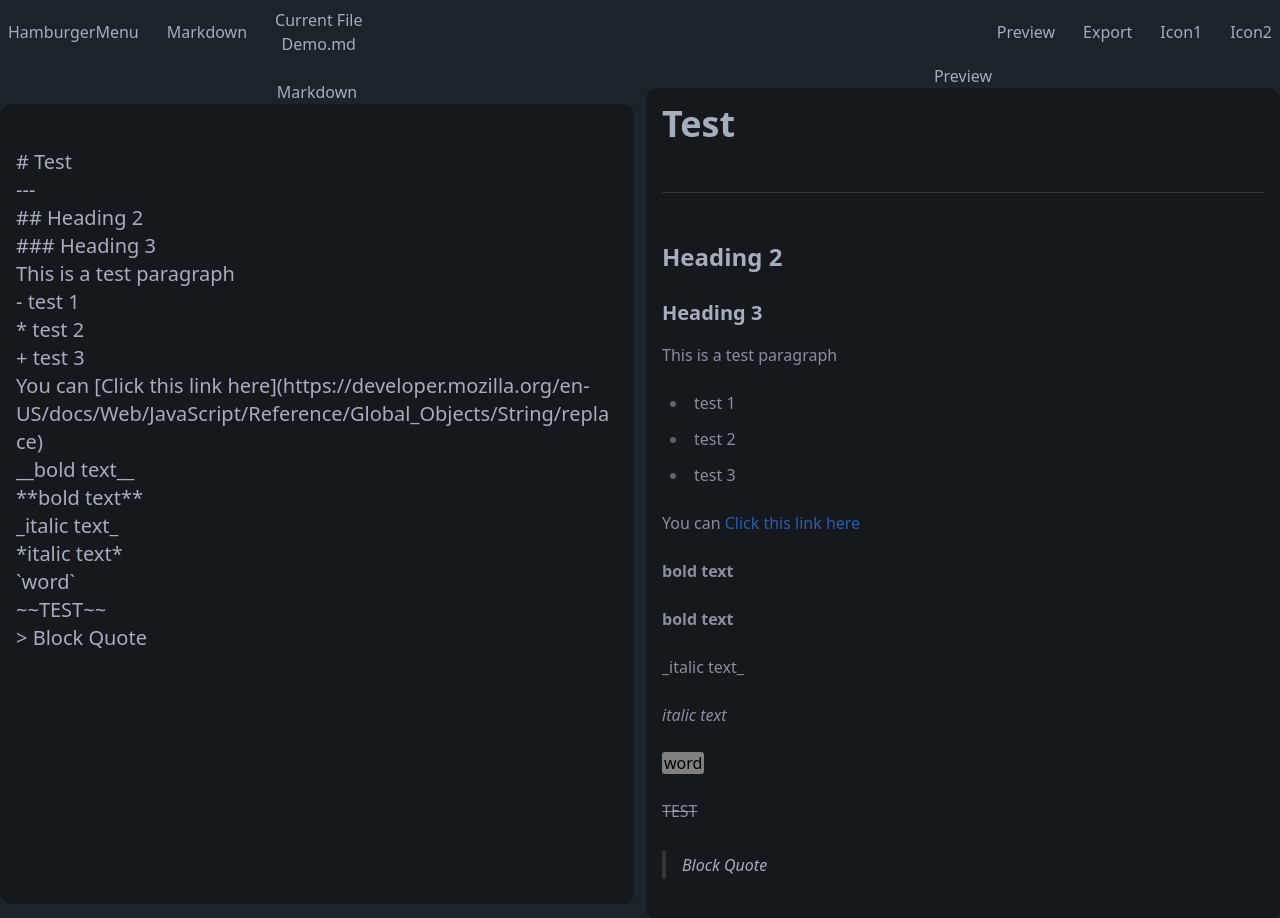
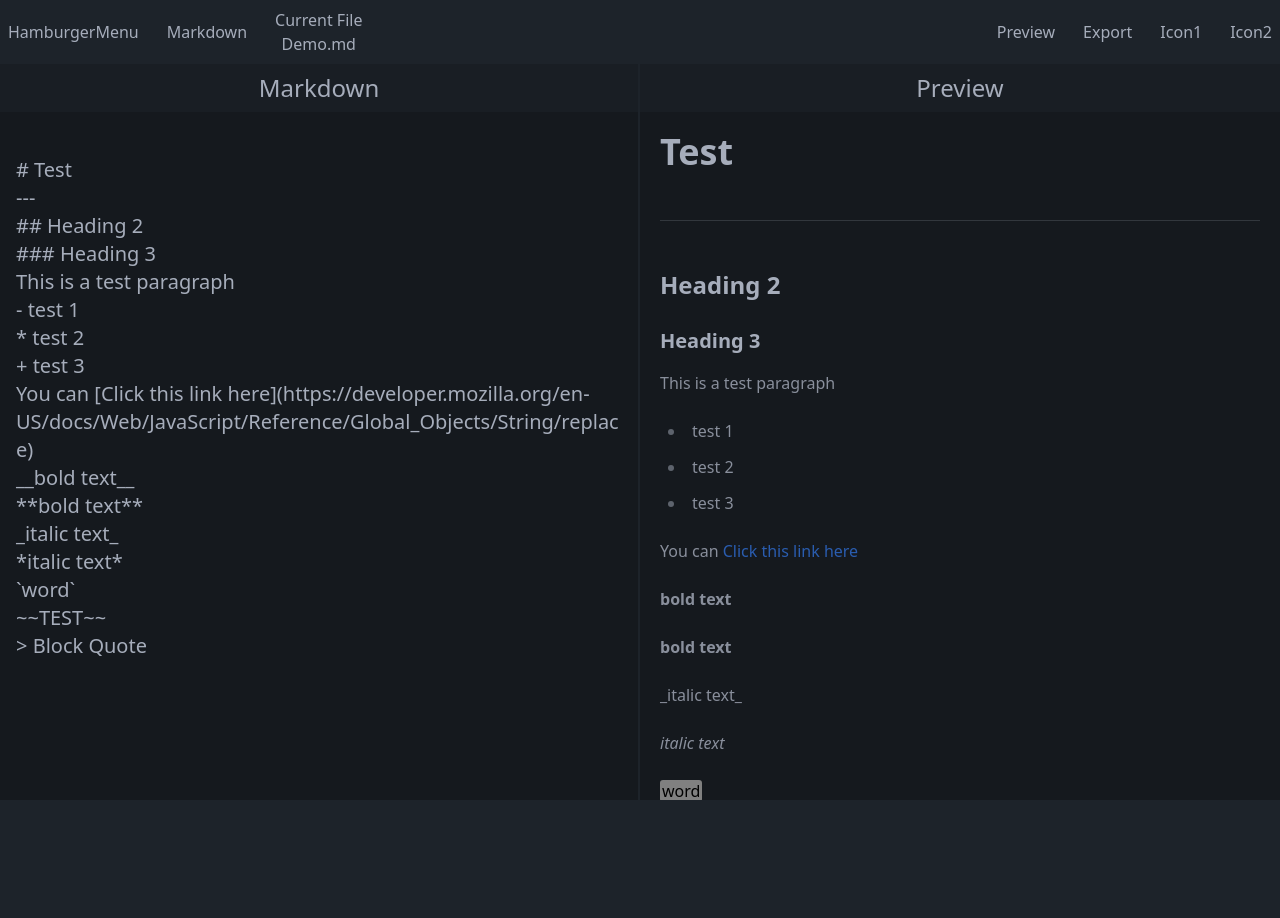
Before and after one commit to PasitU/ProjectMDParser, a Vue app: page / in a window 1280 px wide. After the commit the page ends 800 px from the top, so only its background shows below. Built offline with nearby package versions, Linux system fonts and the light colour scheme; a web font is replaced by a local one.

Commit message:
inital db.json and refactor markdown component

```diff
--- /dev/null
+++ b/data/db.json
@@ -0,0 +1,9 @@
+{
+    "documents": [
+        {
+            "id": "1",
+            "title": "untitiled.md",
+            "content": "This is a test document"
+        }
+    ]
+}
--- a/package.json
+++ b/package.json
@@ -8,10 +8,13 @@
     "build": "vite build",
     "preview": "vite preview",
     "lint": "eslint . --ext .vue,.js,.jsx,.cjs,.mjs --fix --ignore-path .gitignore",
-    "format": "prettier --write src/"
+    "format": "prettier --write src/",
+    "server": "json-server --watch ./data/db.json --port 3001"
   },
   "dependencies": {
     "@tailwindcss/typography": "^0.5.10",
+    "json-server": "^1.0.0-alpha.23",
+    "oh-vue-icons": "^1.0.0-rc3",
     "vue": "^3.4.15",
     "vue-router": "^4.2.5"
   },
--- a/src/assets/main.css
+++ b/src/assets/main.css
@@ -2,23 +2,17 @@
 @tailwind components;
 @tailwind utilities;
 
-/* @layer base {
-  h1 {
-    @apply text-2xl font-bold
-  }
-  h2 {
-    @apply text-xl font-bold;
-  }
-  h3 {
-    @apply text-lg font-bold;
-  }
-  h4 {
-    @apply text-base font-bold;
-  }
-  h5 {
-    @apply text-sm font-bold;
-  }
-  h6 {
-    @apply text-xs font-bold;
-  }
-} */
+/* Chrome, Edge, and Safari */
+*::-webkit-scrollbar {
+  width: 5px;
+}
+
+*::-webkit-scrollbar-track {
+  border-radius: 5px;
+}
+
+*::-webkit-scrollbar-thumb {
+  background-color: rgb(62, 62, 62);
+  border-radius: 14px;
+  border: 3px solid var(--primary);
+}
--- a/src/components/MarkdownParser.vue
+++ b/src/components/MarkdownParser.vue
@@ -1,5 +1,5 @@
 <script setup>
-import { parseToMarkdown, initialText } from '@/utils/parser';
+import { parseToMarkdown, initialText } from '@/utils/parser'
 import { ref, onMounted, onUpdated } from 'vue'
 const markdown = ref(initialText)
 
@@ -11,49 +11,29 @@ onUpdated(parseMarkdown)
 function parseMarkdown() {
   parsedMarkdown.value = parseToMarkdown(markdown.value)
 }
-
 </script>
 
 <template>
-  <section>
-    <div class="flex justify-between">
-      <div class="flex items-center p-2">
-        <ul class="flex items-center gap-7">
-          <li>HamburgerMenu</li>
-          <li>Markdown</li>
-          <div class="flex flex-col justify-center text-center">
-            <p>Current File</p>
-            <p>Demo.md</p>
-          </div>
-        </ul>
-      </div>
-      <div class="flex items-center p-2 justify-center">
-        <ul class="flex items-center gap-7">
-          <li>Preview</li>
-          <li>Export</li>
-          <li>Icon1</li>
-          <li>Icon2</li>
-        </ul>
-      </div>
-    </div>
-
-    <div class="grid grid-cols-2 gap-3 justify-center">
-      <div class="flex justify-center flex-col">
-        <h2 class="text-center">Markdown</h2>
+  <section class="grid grid-cols-2 justify-center">
+    <div class="flex flex-col h-screen border-r-2 border-base-100">
+      <h2 class="text-center bg-base-200 p-2 text-2xl">Markdown</h2>
       <textarea
-          class="bg-base-300 text-xl rounded-xl border-none resize-none outline-none min-h-screen break-words overflow-auto p-4"
+        class="bg-base-300 text-xl h-screen border-none resize-none outline-none break-words overflow-y-auto p-4"
         v-model="markdown"
       />
     </div>
     <div class="flex flex-col">
-        <h2 class="text-center">Preview</h2>
+      <h2 class="text-center bg-base-200 p-2 text-2xl">Preview</h2>
       <article
-          class="w-full bg-base-300 min-w-full min-h-screen prose-slate prose rounded-xl overflow-y-scroll p-4"
+        class="p-5 preview w-full bg-base-300 min-w-full h-screen prose-slate prose overflow-y-auto"
         v-html="parsedMarkdown"
       ></article>
-      </div>
     </div>
   </section>
 </template>
 
-<style scoped></style>
+<style scoped>
+  .preview {
+    height: calc(100vh - 7rem);
+  }
+</style>
--- /dev/null
+++ b/src/components/NavBar.vue
@@ -0,0 +1,26 @@
+<template>
+  <div class="flex justify-between">
+    <div class="flex items-center p-2">
+      <ul class="flex items-center gap-7">
+        <li>HamburgerMenu</li>
+        <li>Markdown</li>
+        <div class="flex flex-col justify-center text-center">
+          <p>Current File</p>
+          <p>Demo.md</p>
+        </div>
+      </ul>
+    </div>
+    <div class="flex items-center p-2 justify-center">
+      <ul class="flex items-center gap-7">
+        <li>Preview</li>
+        <li>Export</li>
+        <li>Icon1</li>
+        <li>Icon2</li>
+      </ul>
+    </div>
+  </div>
+</template>
+
+<script setup></script>
+
+<style lang="scss" scoped></style>
--- a/src/views/HomeView.vue
+++ b/src/views/HomeView.vue
@@ -1,11 +1,13 @@
 <template>
-    <div data-theme="dark">
+    <div data-theme="dark" class="overflow-y-hidden h-screen">
+        <NavBar />
         <MarkdownParser />
     </div>
 </template>
 
 <script setup>
 import MarkdownParser from '@/components/MarkdownParser.vue';
+import NavBar from '@/components/NavBar.vue';
 
 
 </script>
```
Also changed, not shown: 1 other file (tests, documents, lock files or other folders). Lines whose indentation alone changed are shown as unchanged.
